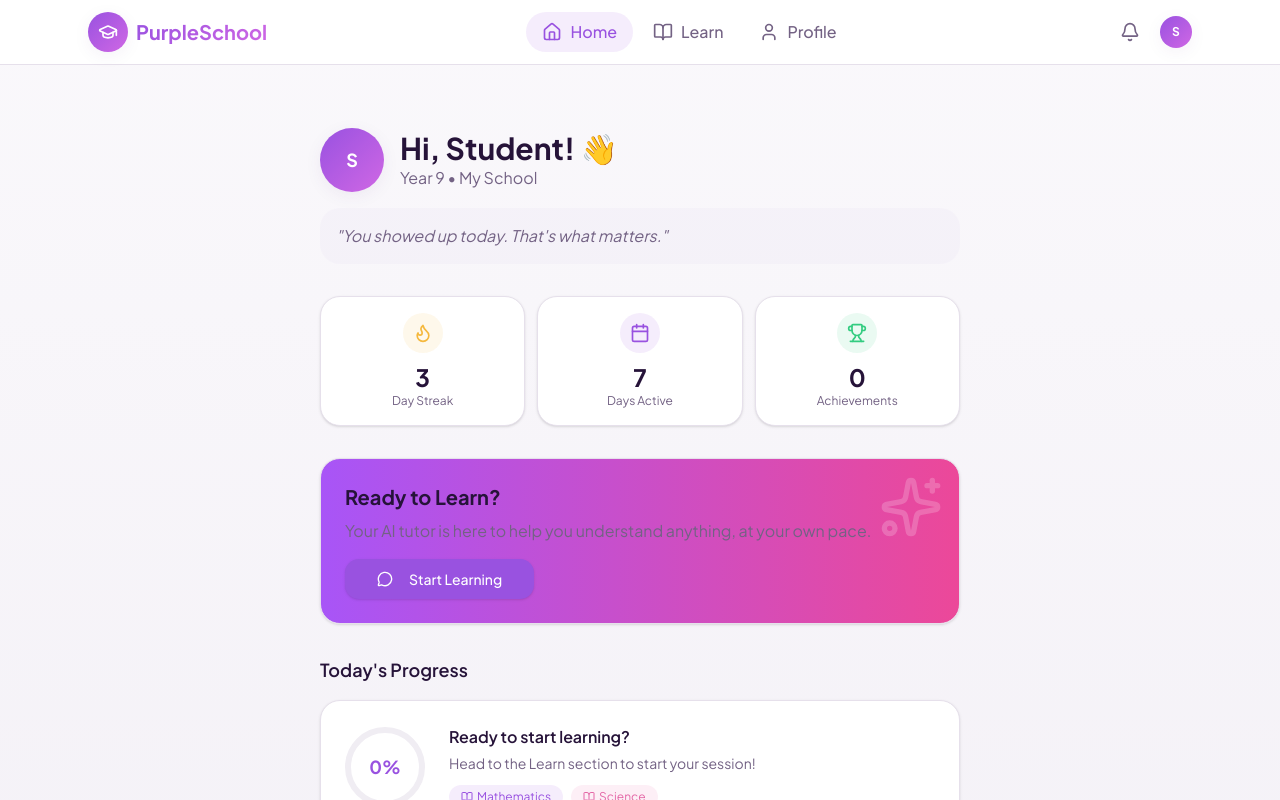
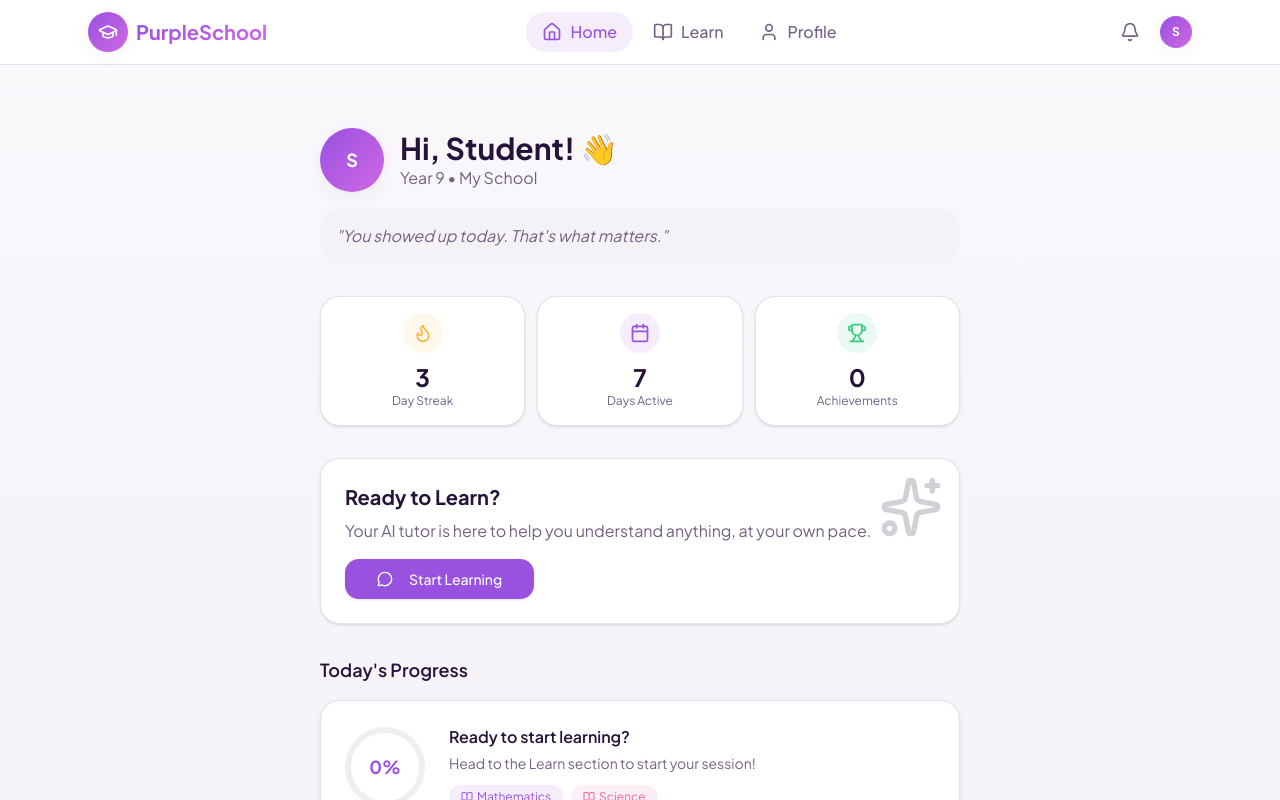
Before and after one commit to osita-dev/purpleschools, a React (Vite) app: page /profile in a window 1280 px wide. Both pictures are taken after typing "name@example.com", "Sample123" into the empty fields and a click on the button "Start Learning". Shown: the top 800 px of the page. Built offline with nearby package versions, Linux system fonts and the light colour scheme; the HTML template or start-up script is replaced by a standard one.

Commit message:
first commit

```diff
--- a/package.json
+++ b/package.json
@@ -52,7 +52,7 @@
     "react-day-picker": "^9.13.0",
     "react-dom": "^19.2.0",
     "react-hook-form": "^7.70.0",
-    "react-resizable-panels": "^4.2.2",
+    "react-resizable-panels": "1.0.1",
     "react-router-dom": "^7.11.0",
     "recharts": "2.15.4",
     "sonner": "^2.0.7",
--- a/src/components/modals/StreakModal.tsx
+++ b/src/components/modals/StreakModal.tsx
@@ -93,7 +93,7 @@ export function StreakModal({
                 transition={{ delay: 0.6 }}
                 className="space-y-3"
               >
-                <Button onClick={onClose} className="w-full" variant="warm">
+                <Button onClick={onClose} className="w-full" >
                   <Heart className="w-4 h-4 mr-2" />
                   Continue Learning
                 </Button>
--- a/src/components/ui/card.tsx
+++ b/src/components/ui/card.tsx
@@ -1,32 +1,22 @@
 import * as React from "react"
+
 import { cn } from "@/lib/utils"
 
-// ✅ 1. Added CardProps interface to include 'variant'
-// Previously, Card just used React.HTMLAttributes<HTMLDivElement>, which caused TS errors on 'variant'
-interface CardProps extends React.HTMLAttributes<HTMLDivElement> {
-  variant?: "default" | "gradient"
-}
-
-// ✅ 2. Updated Card component to accept variant
-const Card = React.forwardRef<HTMLDivElement, CardProps>(
-  ({ className, variant = "default", ...props }, ref) => {
-    return (
+const Card = React.forwardRef<
+  HTMLDivElement,
+  React.HTMLAttributes<HTMLDivElement>
+>(({ className, ...props }, ref) => (
   <div
     ref={ref}
     className={cn(
       "rounded-xl border bg-card text-card-foreground shadow",
-          // ✅ 3. Added variant styling logic for 'gradient'
-          variant === "gradient" && "bg-gradient-to-r from-purple-500 to-pink-500 text-white",
       className
     )}
     {...props}
   />
-    )
-  }
-)
+))
 Card.displayName = "Card"
 
-// Subcomponents stay the same — no variant needed
 const CardHeader = React.forwardRef<
   HTMLDivElement,
   React.HTMLAttributes<HTMLDivElement>
@@ -83,5 +73,4 @@ const CardFooter = React.forwardRef<
 ))
 CardFooter.displayName = "CardFooter"
 
-// ✅ 4. Export everything as before
 export { Card, CardHeader, CardFooter, CardTitle, CardDescription, CardContent }
--- a/src/pages/Dashboard.tsx
+++ b/src/pages/Dashboard.tsx
@@ -148,7 +148,7 @@ export default function Dashboard() {
           transition={{ delay: 0.2 }}
           className="mb-8"
         >
-          <Card variant="gradient" className="overflow-hidden">
+          <Card className="overflow-hidden">
             <CardContent className="p-6 relative">
               <div className="absolute top-4 right-4 opacity-20">
                 <Sparkles className="w-16 h-16" />
@@ -268,6 +268,8 @@ export default function Dashboard() {
         targetStreak={7}
         isAtRisk={user.streak >= 5}
       />
+      <p>{_streakInfo.message}</p>
+
     </div>
   );
 }
--- a/src/pages/LearnPage.tsx
+++ b/src/pages/LearnPage.tsx
@@ -58,8 +58,8 @@ export default function LearnPage() {
   const [microWinMessage, setMicroWinMessage] = useState("");
   const [microWinEmoji, setMicroWinEmoji] = useState("⭐");
   const messagesEndRef = useRef<HTMLDivElement>(null);
-  const studyTimerRef = useRef<number | null>(null);
-
+  // const studyTimerRef = useRef<number | null>(null);
+  const studyTimerRef = useRef<ReturnType<typeof setTimeout> | null>(null);
   const scrollToBottom = () => {
     messagesEndRef.current?.scrollIntoView({ behavior: "smooth" });
   };
@@ -213,9 +213,8 @@ export default function LearnPage() {
                 initial={{ opacity: 0, y: 10 }}
                 animate={{ opacity: 1, y: 0 }}
                 exit={{ opacity: 0, y: -10 }}
-                className={`flex gap-3 ${
-                  message.role === "user" ? "flex-row-reverse" : ""
-                }`}
+                className={`flex gap-3 ${message.role === "user" ? "flex-row-reverse" : ""
+                  }`}
               >
                 {message.role === "assistant" ? (
                   <div className="w-10 h-10 gradient-primary rounded-xl flex items-center justify-center flex-shrink-0 shadow-soft">
@@ -225,11 +224,10 @@ export default function LearnPage() {
                   <Avatar name="You" size="md" className="flex-shrink-0" />
                 )}
                 <Card
-                  className={`max-w-[80%] ${
-                    message.role === "user"
+                  className={`max-w-[80%] ${message.role === "user"
                       ? "bg-primary text-primary-foreground"
                       : "bg-card"
-                  }`}
+                    }`}
                 >
                   <div className="p-4">
                     <p className="whitespace-pre-wrap text-sm leading-relaxed">
--- a/src/pages/ProfilePage.tsx
+++ b/src/pages/ProfilePage.tsx
@@ -342,7 +342,7 @@ export default function ProfilePage() {
           className="mt-8"
         >
           <h3 className="text-lg font-semibold text-foreground mb-4">Your Journey</h3>
-          <Card variant="gradient">
+          <Card>
             <CardContent className="p-6">
               <div className="grid grid-cols-2 gap-6">
                 <div className="text-center">
--- a/tailwind.config.ts
+++ b/tailwind.config.ts
@@ -1,7 +1,7 @@
 import type { Config } from "tailwindcss";
 
 const config: Config = {
-  darkMode: "class",
+  darkMode: ["class"],
   content: [
     "./pages/**/*.{ts,tsx}",
     "./components/**/*.{ts,tsx}",
```
Also changed, not shown: 1 other file (tests, documents, lock files or other folders). Lines whose indentation alone changed are shown as unchanged.
